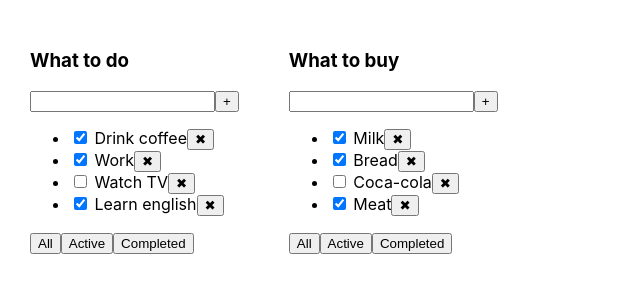
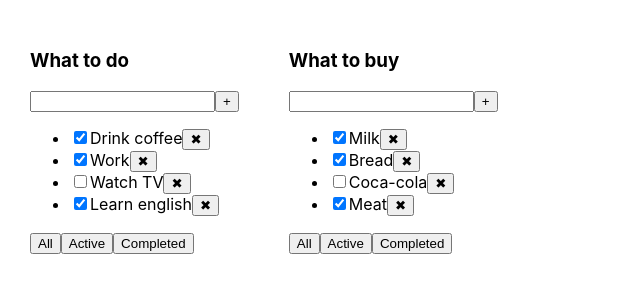
Before and after one commit to cLubber1337/my_todolist, a React (Create React App) app: page / in a window 1280 px wide. Shown: the top 300 px of the page, without its empty margins (0-640 px from the left). Built offline with nearby package versions, Linux system fonts and the light colour scheme.

Commit message:
new feature: changeTaskStatus

```diff
--- a/src/App.tsx
+++ b/src/App.tsx
@@ -54,6 +54,11 @@ function App() {
         setTodoList(todoList.map(m => m.id === todoListID ? {...m, filter: filter } : m ))
     }
 
+    const changeTaskStatus = (todoListID: string, taskID: string, isDone: boolean) => {
+        setTasks({...tasks, [todoListID]: tasks[todoListID].map(m => m.id === taskID ? {...m, isDone} : m)})
+    }
+
+
 
 
     return (
@@ -76,6 +81,7 @@ function App() {
                     deleteTask={deleteTask}
                     changeFilter={changeFilter}
                     addTask={addTask}
+                    changeTaskStatus={changeTaskStatus}
                 />
 
             })}
--- a/src/componets/Todolist.tsx
+++ b/src/componets/Todolist.tsx
@@ -8,15 +8,15 @@ type PropsType = {
     tasks: Array<TaskType>
     deleteTask: (todoListID: string, id: string) => void
     changeFilter: (todoListID: string, filter: FilterBtnType) => void
-    addTask: (todoListID: string, task: string ) => void
+    addTask: (todoListID: string, task: string) => void
+    changeTaskStatus: (todoListID: string, taskID: string, isDone: boolean) => void
 }
 
 export const Todolist: React.FC<PropsType> = ({
-    title, tasks, deleteTask, changeFilter,todoListID,
-    addTask
-}) => {
- const [task, setTask] = useState<string>("")
-
+                                                  title, tasks, deleteTask, changeFilter, todoListID,
+                                                  addTask, changeTaskStatus
+                                              }) => {
+    const [task, setTask] = useState<string>("")
 
 
     const inputOnChangeHandler = (e: ChangeEvent<HTMLInputElement>) => {
@@ -29,9 +29,10 @@ export const Todolist: React.FC<PropsType> = ({
 
 
 
-    const changeFilterOnClickALL = () => changeFilter(todoListID,"All")
-    const changeFilterOnClickActive = () => changeFilter(todoListID,"Active")
-    const changeFilterOnClickCompleted = () => changeFilter(todoListID,"Completed")
+
+    const changeFilterOnClickALL = () => changeFilter(todoListID, "All")
+    const changeFilterOnClickActive = () => changeFilter(todoListID, "Active")
+    const changeFilterOnClickCompleted = () => changeFilter(todoListID, "Completed")
 
     return (<div>
             <h3>{title}</h3>
@@ -40,11 +41,18 @@ export const Todolist: React.FC<PropsType> = ({
                 <button onClick={addTaskOnClickHandler}>+</button>
             </div>
             <ul>
-                {tasks.map(value => (
-                    <li key={value.id}>
-                        <input type="checkbox" checked={value.isDone}/> <span>{value.title}</span>
-                        <button onClick={() => deleteTask(todoListID,value.id)}>✖</button>
-                    </li>))}
+                {tasks.map((taskMap) => {
+                    const changeTaskStatusOnChangeHandler = (e: ChangeEvent<HTMLInputElement>) => {
+                        changeTaskStatus(todoListID, taskMap.id, e.currentTarget.checked )
+                    }
+                    return (
+                        <li key={taskMap.id}>
+                            <input type="checkbox" onChange={changeTaskStatusOnChangeHandler} checked={taskMap.isDone}/>
+                            <span>{taskMap.title}</span>
+                            <button onClick={() => deleteTask(todoListID, taskMap.id)}>✖</button>
+                        </li>
+                    )
+                })}
             </ul>
             <div>
                 <button onClick={changeFilterOnClickALL}>All</button>
```
